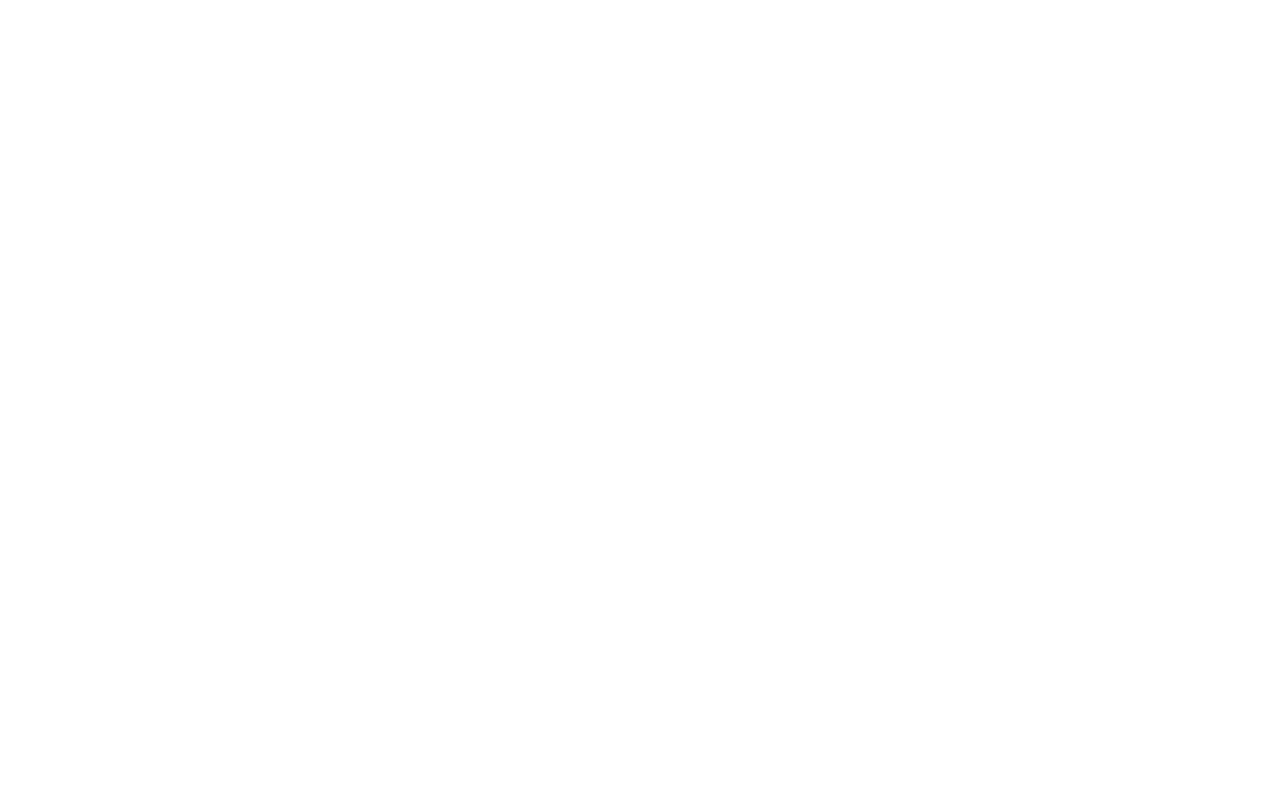
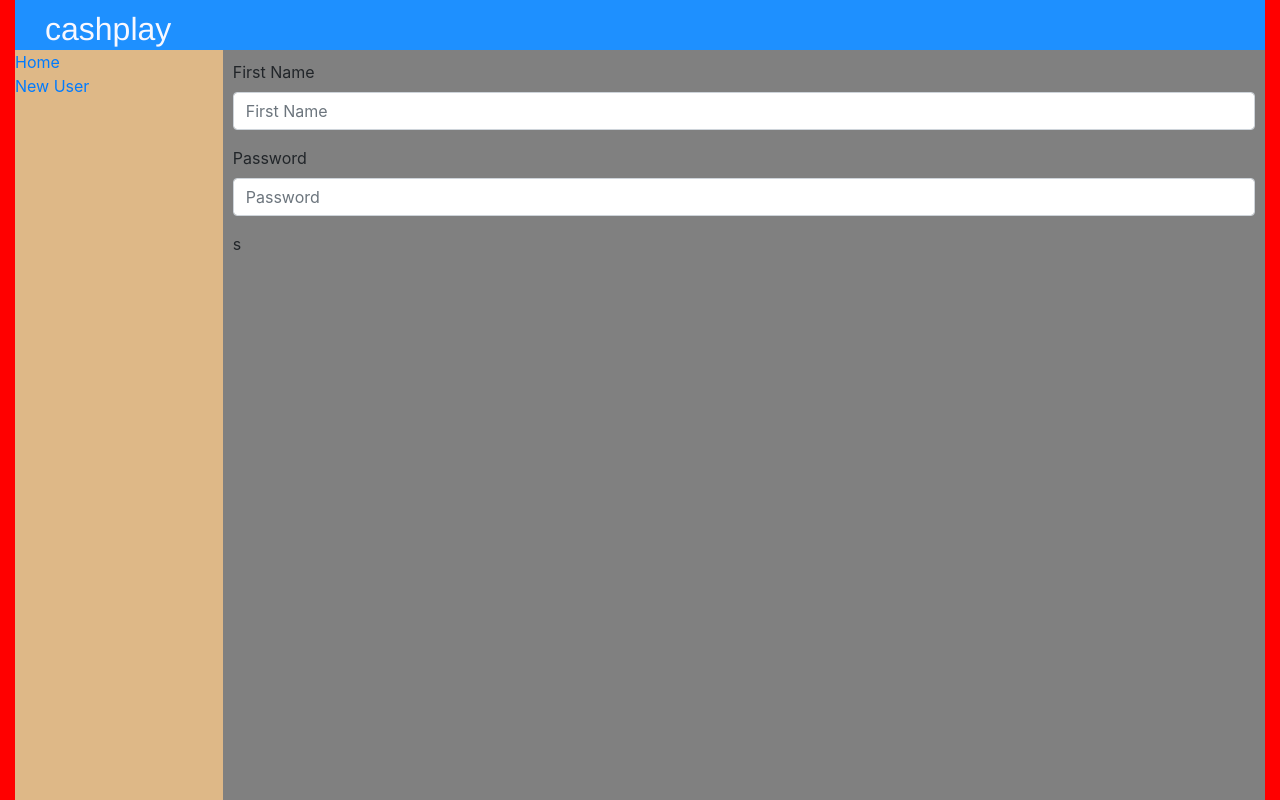
Before and after one commit to artronics/vue-cashplay, a Vue app: page /#/app/setting/user in a window 1280 px wide. Built offline with nearby package versions, Linux system fonts and the light colour scheme.

Commit message:
add NewUser and Input element matching bootstrap

```diff
--- a/src/components/Main.vue
+++ b/src/components/Main.vue
@@ -17,7 +17,8 @@
 
 <style>
  .art-main{
-   background-color: tomato;
+   background-color: grey;
    width: 100%;
+   padding: 10px;
  }
 </style>
--- a/src/components/Nav.vue
+++ b/src/components/Nav.vue
@@ -2,6 +2,7 @@
   <div class="art-nav content-wrapper">
     <nav>
       <router-link to="home">Home</router-link>
+      <router-link to="setting/user">New User</router-link>
     </nav>
   </div>
 </template>
@@ -22,4 +23,8 @@
     background-color: burlywood;
     width: 20%;
   }
+
+  .art-nav a {
+    display: block;
+  }
 </style>
--- /dev/null
+++ b/src/components/NewUser.vue
@@ -0,0 +1,29 @@
+<template>
+  <form action="">
+    <art-input art-name="First Name" :art-required="true"></art-input>
+    <div class="form-group">
+      <label for="exampleInputPassword1">Password</label>
+      <input type="password" class="form-control" id="exampleInputPassword1" placeholder="Password">
+    </div>
+    s
+  </form>
+</template>
+
+<script>
+  import ArtInput from './elements/Input'
+
+  export default {
+    components: {
+      ArtInput
+    },
+    data: function () {
+      return {
+        msg: 'new user'
+      }
+    }
+  }
+</script>
+
+<style>
+
+</style>
--- /dev/null
+++ b/src/components/elements/Input.vue
@@ -0,0 +1,51 @@
+<template>
+  <div class="form-group" :class="{'has-danger':hasError}">
+    <label :for=artName>{{artName}}</label>
+    <input type="email" class="form-control" :class="{'form-control-danger':hasError}" :id=artName
+           :aria-describedby="artName + 'Help'" :placeholder="artName"
+           @input="validate" @blur="checkRequired" v-model="input">
+    <small v-if="artHelp" :id="artName + 'Help'" class="form-text text-muted">{{artHelp}}</small>
+    <div class="form-control-feedback" v-if="hasError">{{errorMsg}}</div>
+  </div>
+</template>
+
+<script>
+  export default {
+    props: ['artName', 'artHelp', 'artRequired', 'artValidator', 'artRequired'],
+    data: function () {
+      return {
+        input: '',
+        hasError: false,
+        errorMsg: ''
+      }
+    },
+    methods: {
+      validate: function (input) {
+        if (this.artValidator === null) {
+          this.hasError = false
+          this.errorMsg = ''
+        }
+        var msg = this.artValidator(input)
+        if (msg !== '' || msg != null) {
+          this.hasError = true
+          this.errorMsg = msg
+        } else {
+          this.hasError = false
+          this.errorMsg = ''
+        }
+      },
+      checkRequired: function () {
+        if (this.artRequired && this.input === '') {
+          this.hasError = true
+          this.errorMsg = 'This field is required.'
+        }
+      }
+    }
+  }
+</script>
+
+<style>
+  .errors {
+    list-style: none;
+  }
+</style>
--- a/src/router/index.js
+++ b/src/router/index.js
@@ -2,6 +2,7 @@
 import Router from 'vue-router'
 import Home from '@/components/Home'
 import Cashplay from '@/components/Cashplay'
+import NewUser from '@/components/NewUser'
 
 Vue.use(Router)
 
@@ -22,6 +23,10 @@
         {
           path: 'home',
           component: Home
+        },
+        {
+          path: 'setting/user',
+          component: NewUser
         }
       ]
     }
```
